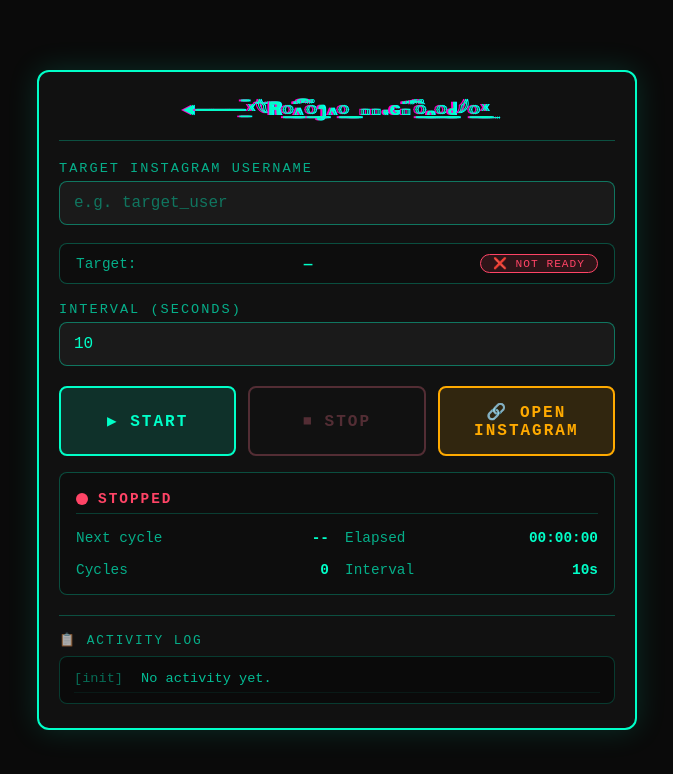
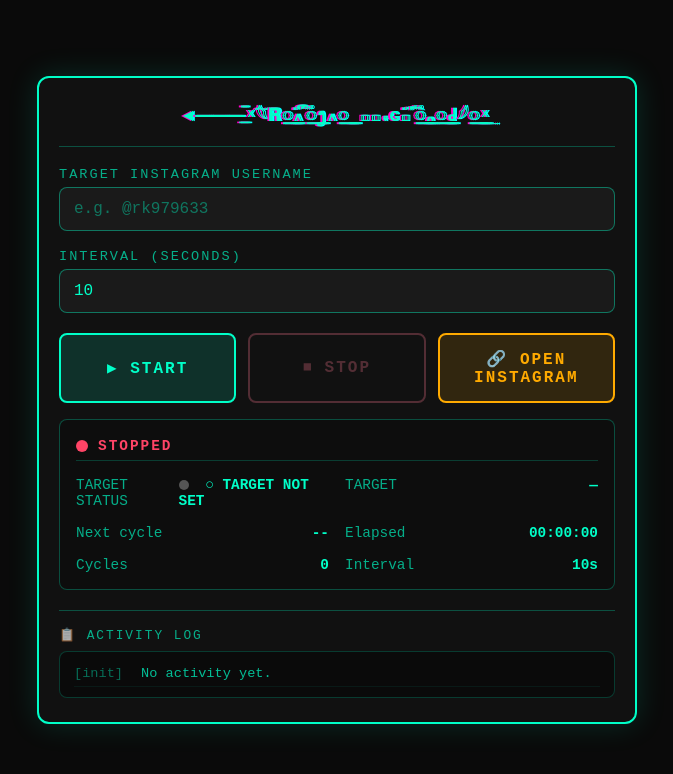
Before and after one commit to rajaofficelrk-cmd/Instagram-reporting-tools-, a Flask app: page / in a window 1280 px wide. Shown: the top 774 px of the page, without its empty margins (303-976 px from the left). Run offline with Flask 3, Linux system fonts and the light colour scheme; data that the repository does not hold is empty.

Commit message:
Update index.html

```diff
--- a/templates/index.html
+++ b/templates/index.html
@@ -80,43 +80,6 @@
       background: #000;
     }
     input::placeholder { color: #00ffc866; }
-
-    /* ---------- TARGET STATUS ---------- */
-    .target-status {
-      background: #0d0d0d;
-      border: 1px solid #00ffc844;
-      border-radius: 8px;
-      padding: 10px 16px;
-      margin-bottom: 18px;
-      display: flex;
-      justify-content: space-between;
-      align-items: center;
-      flex-wrap: wrap;
-      gap: 8px;
-      font-size: 0.9rem;
-    }
-    .target-status .label { color: #00ffc8aa; }
-    .target-status .value { font-weight: bold; color: #00ffc8; }
-    .target-status .ready {
-      color: #00ffc8;
-      border: 1px solid #00ffc8;
-      padding: 2px 12px;
-      border-radius: 20px;
-      font-size: 0.7rem;
-      text-transform: uppercase;
-      letter-spacing: 1px;
-      background: #00ffc822;
-    }
-    .target-status .not-ready {
-      color: #ff4466;
-      border: 1px solid #ff4466;
-      padding: 2px 12px;
-      border-radius: 20px;
-      font-size: 0.7rem;
-      text-transform: uppercase;
-      letter-spacing: 1px;
-      background: #ff446622;
-    }
 
     /* ---------- BUTTONS ---------- */
     .btn-group {
@@ -203,6 +166,27 @@
     .status-text.running { color: #00ffc8; }
     .status-text.stopped { color: #ff4466; }
 
+    /* ---------- TARGET STATUS PULSE ---------- */
+    .target-status-dot {
+      display: inline-block;
+      width: 10px;
+      height: 10px;
+      border-radius: 50%;
+      margin-right: 8px;
+      vertical-align: middle;
+      background: #555;
+      transition: 0.3s;
+    }
+    .target-status-dot.ready {
+      background: #00ffc8;
+      animation: pulse 1.5s ease-in-out infinite;
+    }
+    @keyframes pulse {
+      0% { opacity: 0.4; transform: scale(0.8); }
+      50% { opacity: 1; transform: scale(1.2); }
+      100% { opacity: 0.4; transform: scale(0.8); }
+    }
+
     /* ---------- LOG ---------- */
     .log-container {
       margin-top: 20px;
@@ -230,7 +214,6 @@
     .log-box .log-entry { padding: 2px 0; border-bottom: 1px solid #00ffc811; }
     .log-box .log-entry .time { color: #00ffc866; margin-right: 10px; }
 
-    /* scrollbar */
     .log-box::-webkit-scrollbar { width: 5px; }
     .log-box::-webkit-scrollbar-track { background: #1a1a1a; }
     .log-box::-webkit-scrollbar-thumb { background: #00ffc866; border-radius: 10px; }
@@ -247,7 +230,7 @@
 <body>
 <div class="container">
 
-  <!-- HEADER (exact text) -->
+  <!-- HEADER -->
   <div class="header">
     ◄⸻̅͟ˣ͠𓆩𝐑꯭꘍꯭֟፝͡᪂꘍꯭ 𝐋꯭𖾝ԍ𖾝꯭֟፝͡᎔꯭𑀘𓆪꯭ˣ͢
   </div>
@@ -255,14 +238,7 @@
   <!-- INPUTS -->
   <div class="field">
     <label for="username">Target Instagram Username</label>
-    <input type="text" id="username" placeholder="e.g. target_user" value="">
-  </div>
-
-  <!-- TARGET STATUS -->
-  <div class="target-status" id="targetStatus">
-    <span class="label">Target:</span>
-    <span class="value" id="targetDisplay">—</span>
-    <span id="targetReadyBadge" class="not-ready">NOT READY</span>
+    <input type="text" id="username" placeholder="e.g. @rk979633" value="">
   </div>
 
   <!-- CONTROLS -->
@@ -282,6 +258,17 @@
     <div class="status-indicator">
       <span class="status-dot" id="statusDot"></span>
       <span class="status-text stopped" id="statusText">STOPPED</span>
+    </div>
+    <div class="item">
+      <span class="label">TARGET STATUS</span>
+      <span class="value" id="targetStatusDisplay">
+        <span class="target-status-dot" id="targetDot"></span>
+        <span id="targetStatusText">○ TARGET NOT SET</span>
+      </span>
+    </div>
+    <div class="item">
+      <span class="label">TARGET</span>
+      <span class="value" id="targetDisplay">—</span>
     </div>
     <div class="item">
       <span class="label">Next cycle</span>
@@ -321,8 +308,11 @@
   const startBtn = document.getElementById('startBtn');
   const stopBtn = document.getElementById('stopBtn');
   const manualBtn = document.getElementById('manualBtn');
+
+  const targetDot = document.getElementById('targetDot');
+  const targetStatusText = document.getElementById('targetStatusText');
   const targetDisplay = document.getElementById('targetDisplay');
-  const targetReadyBadge = document.getElementById('targetReadyBadge');
+
   const statusDot = document.getElementById('statusDot');
   const statusText = document.getElementById('statusText');
   const countdownDisplay = document.getElementById('countdownDisplay');
@@ -332,22 +322,50 @@
   const logBox = document.getElementById('logBox');
 
   let running = false;
+  let currentCleanedTarget = ''; // store cleaned username without @
 
-  // ---------- Update UI from state ----------
-  function updateUI(state) {
-    // Target
-    const target = state.target || '';
-    targetDisplay.textContent = target || '—';
-    if (target) {
-      targetReadyBadge.textContent = '✅ TARGET READY';
-      targetReadyBadge.className = 'ready';
+  // ---------- Update target status live ----------
+  function updateTargetStatus() {
+    const raw = usernameInput.value;
+    // Trim and strip leading '@' characters
+    let cleaned = raw.trim().replace(/^@+/, '');
+    // Validate: allow letters, numbers, underscore, period
+    const valid = /^[a-zA-Z0-9_.]+$/.test(cleaned);
+
+    let statusMsg, dotClass, displayName;
+
+    if (cleaned === '') {
+      statusMsg = '○ TARGET NOT SET';
+      dotClass = '';
+      displayName = '—';
+      currentCleanedTarget = '';
+    } else if (!valid) {
+      statusMsg = '⚠ INVALID USERNAME';
+      dotClass = '';
+      displayName = '@' + cleaned; // show what they typed (may contain invalid chars)
+      currentCleanedTarget = ''; // not valid, so don't use
     } else {
-      targetReadyBadge.textContent = '❌ NOT READY';
-      targetReadyBadge.className = 'not-ready';
+      statusMsg = '● TARGET READY';
+      dotClass = 'ready';
+      displayName = '@' + cleaned;
+      currentCleanedTarget = cleaned;
     }
 
-    // Running status
-    running = state.running;
+    targetDot.className = 'target-status-dot ' + dotClass;
+    targetStatusText.textContent = statusMsg;
+    targetDisplay.textContent = displayName;
+  }
+
+  // ---------- Event listener for input ----------
+  usernameInput.addEventListener('input', updateTargetStatus);
+
+  // ---------- Fetch state from server ----------
+  function fetchState() {
+    fetch('/state')
+      .then(res => res.json())
+      .then(data => {
+        // Update UI except for target status (already live)
+        running = data.running;
         if (running) {
           statusDot.className = 'status-dot running';
           statusText.textContent = '● RUNNING';
@@ -362,14 +380,14 @@
           stopBtn.disabled = true;
         }
 
-    // Monitor values
-    countdownDisplay.textContent = running ? state.countdown : '--';
-    elapsedDisplay.textContent = state.elapsed || '00:00:00';
-    cyclesDisplay.textContent = state.cycles || 0;
-    intervalDisplay.textContent = (state.interval || 10) + 's';
+        countdownDisplay.textContent = running ? data.countdown : '--';
+        elapsedDisplay.textContent = data.elapsed || '00:00:00';
+        cyclesDisplay.textContent = data.cycles || 0;
+        intervalDisplay.textContent = (data.interval || 10) + 's';
 
-    // Logs
-    renderLogs(state.logs);
+        renderLogs(data.logs);
+      })
+      .catch(err => console.error('State fetch error:', err));
   }
 
   function renderLogs(logs) {
@@ -387,19 +405,12 @@
     logBox.scrollTop = logBox.scrollHeight;
   }
 
-  // ---------- Fetch state from server ----------
-  function fetchState() {
-    fetch('/state')
-      .then(res => res.json())
-      .then(data => updateUI(data))
-      .catch(err => console.error('State fetch error:', err));
-  }
-
   // ---------- START ----------
   function startCycle() {
-    const target = usernameInput.value.trim();
+    // Get the cleaned target from currentCleanedTarget
+    const target = currentCleanedTarget;
     if (!target) {
-      alert('Please enter a target username.');
+      alert('Please enter a valid Instagram username (letters, numbers, underscore, period).');
       return;
     }
     const interval = parseInt(intervalInput.value, 10);
@@ -428,37 +439,24 @@
 
   // ---------- OPEN INSTAGRAM ----------
   function openInstagram() {
-    const target = usernameInput.value.trim();
+    const target = currentCleanedTarget;
     if (!target) {
-      alert('Please enter a username first.');
+      alert('Please enter a valid username first.');
       return;
     }
     window.open(`https://www.instagram.com/${target}/`, '_blank');
   }
 
   // ---------- Polling ----------
-  let pollInterval = setInterval(fetchState, 1000);
+  setInterval(fetchState, 1000);
 
   // ---------- Event listeners ----------
   startBtn.addEventListener('click', startCycle);
   stopBtn.addEventListener('click', stopCycle);
   manualBtn.addEventListener('click', openInstagram);
 
-  // Also update when username changes (show target ready)
-  usernameInput.addEventListener('input', function() {
-    const val = this.value.trim();
-    if (val) {
-      targetDisplay.textContent = val;
-      targetReadyBadge.textContent = '✅ TARGET READY';
-      targetReadyBadge.className = 'ready';
-    } else {
-      targetDisplay.textContent = '—';
-      targetReadyBadge.textContent = '❌ NOT READY';
-      targetReadyBadge.className = 'not-ready';
-    }
-  });
-
-  // Initial fetch
+  // Initial update for target (if any default)
+  updateTargetStatus();
   fetchState();
 })();
 </script>
```
Lines whose indentation alone changed are shown as unchanged.
